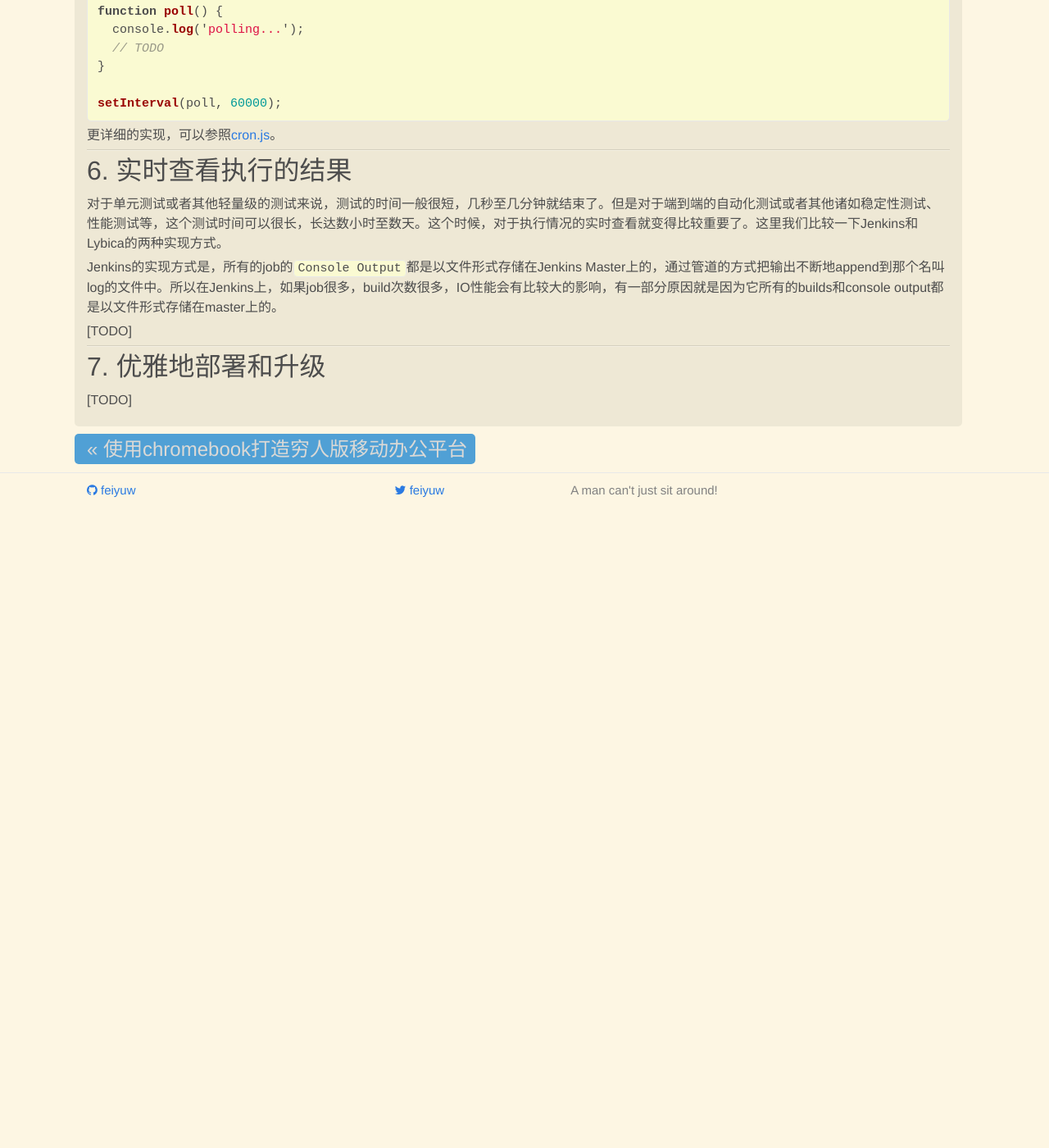
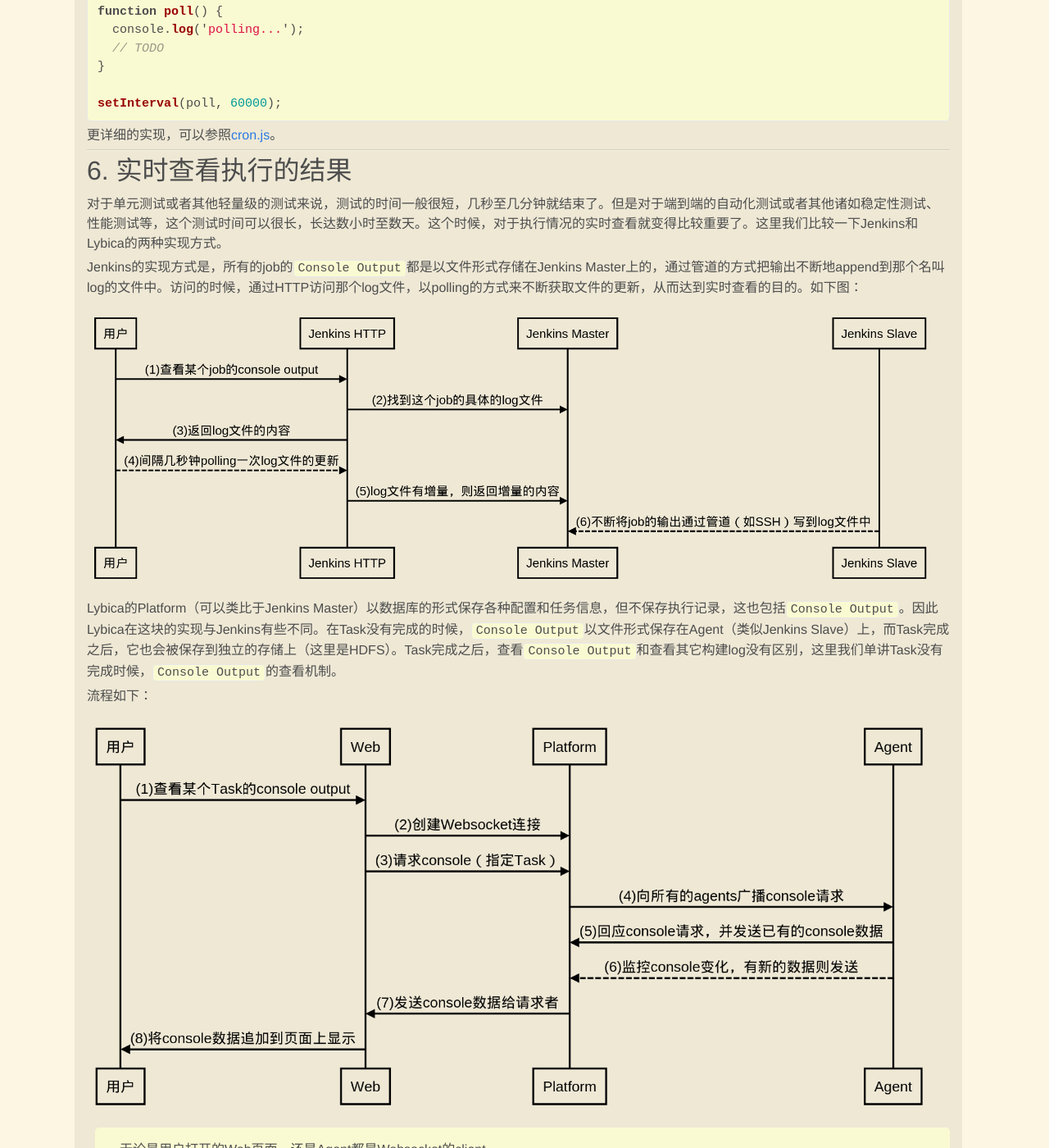
Before and after one commit to feiyuw/feiyuw.github.io, a Jekyll site: the page built from _posts/2016-02-04-buildup-a-continuous-delivery-tool.md, in a window 1280 px wide and 1400 px high, scrolled down 9150 px. Shown: the whole window at 82% size. Built offline with Jekyll 4.4.1, drawn with Linux system fonts in a browser that asks for light colours; nearby versions of some CDN libraries; comment, search, counter and statistics services are not loaded; before the commit the page ends 9780 px from its top, so only the background shows below that; some of the changed text lies outside the part shown.

Commit message:
add one more section

```diff
--- a/_posts/2016-02-04-buildup-a-continuous-delivery-tool.md
+++ b/_posts/2016-02-04-buildup-a-continuous-delivery-tool.md
@@ -323,9 +323,18 @@
 
 对于单元测试或者其他轻量级的测试来说，测试的时间一般很短，几秒至几分钟就结束了。但是对于端到端的自动化测试或者其他诸如稳定性测试、性能测试等，这个测试时间可以很长，长达数小时至数天。这个时候，对于执行情况的实时查看就变得比较重要了。这里我们比较一下Jenkins和Lybica的两种实现方式。
 
-Jenkins的实现方式是，所有的job的`Console Output`都是以文件形式存储在Jenkins Master上的，通过管道的方式把输出不断地append到那个名叫log的文件中。所以在Jenkins上，如果job很多，build次数很多，IO性能会有比较大的影响，有一部分原因就是因为它所有的builds和console output都是以文件形式存储在master上的。
+Jenkins的实现方式是，所有的job的`Console Output`都是以文件形式存储在Jenkins Master上的，通过管道的方式把输出不断地append到那个名叫log的文件中。访问的时候，通过HTTP访问那个log文件，以polling的方式来不断获取文件的更新，从而达到实时查看的目的。如下图：
 
-[TODO]
+![jenkins console]({{ site.url }}/assets/cd-jenkins-console.png)
+
+Lybica的Platform（可以类比于Jenkins Master）以数据库的形式保存各种配置和任务信息，但不保存执行记录，这也包括`Console Output`。因此Lybica在这块的实现与Jenkins有些不同。在Task没有完成的时候，`Console Output`以文件形式保存在Agent（类似Jenkins Slave）上，而Task完成之后，它也会被保存到独立的存储上（这里是HDFS）。Task完成之后，查看`Console Output`和查看其它构建log没有区别，这里我们单讲Task没有完成时候，`Console Output`的查看机制。
+
+流程如下：
+
+![lybica console]({{ site.url }}/assets/cd-lybica-console.png)
+
+* 无论是用户打开的Web页面，还是Agent都是Websocket的client
+* Platform为websocket的server，所有的console数据通过server在各个client间传输
 
 ---
 
```
Also changed, not shown: assets/cd-jenkins-console.png (added), assets/cd-lybica-console.png (added).
